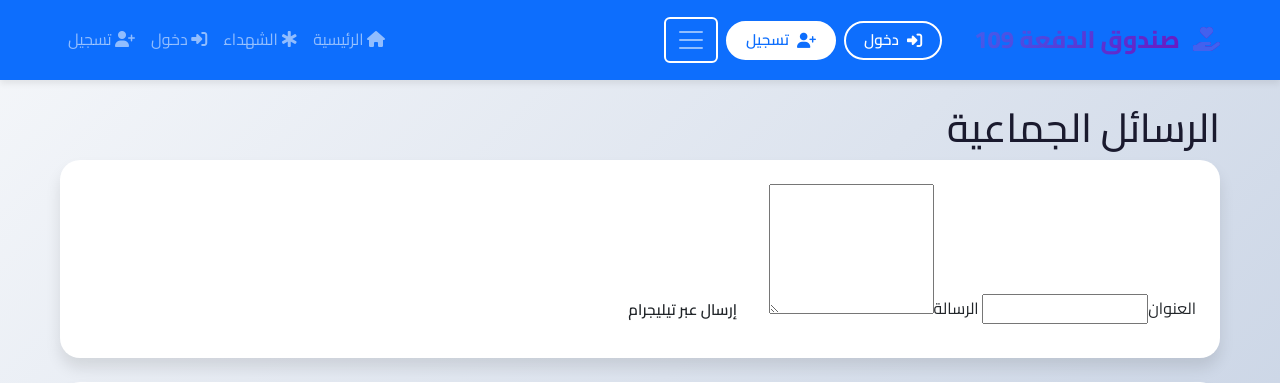
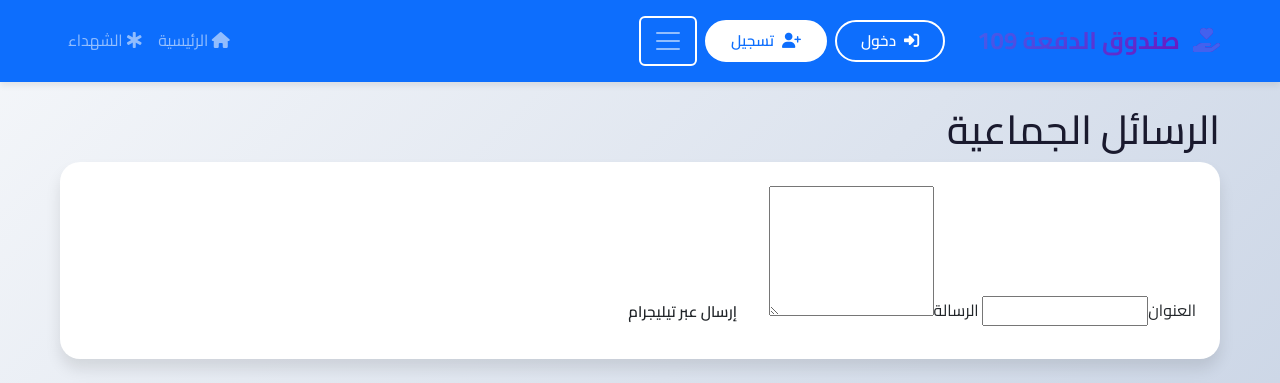
Before and after one commit to abdelrahman109/109-sys1, a Flask app: page /admin/broadcast in a window 1280 px wide. Shown: the top 383 px of the page. Run offline with Flask 3, Linux system fonts and the light colour scheme; a user stored in the database is signed in; data comes from the database, SQL or seed files in the repository; data that the repository does not hold is empty.

Commit message:
Update base.html

```diff
--- a/templates/base.html
+++ b/templates/base.html
@@ -11,46 +11,57 @@
     <link rel="stylesheet" href="/static/css/style.css">
 
     <style>
-        /* تنسيقات إضافية */
-        .btn-custom-login {
+        /* تنسيق الأزرار المستديرة */
+        .btn-round {
+            border-radius: 30px;
+            padding: 8px 24px;
+            font-weight: 600;
+            transition: all 0.3s ease;
+        }
+        .btn-outline-light-round {
             background: transparent;
             border: 2px solid white;
             color: white;
-            border-radius: 25px;
-            padding: 6px 18px;
+            border-radius: 30px;
+            padding: 8px 24px;
             font-weight: 600;
             transition: all 0.3s ease;
         }
-        .btn-custom-login:hover {
+        .btn-outline-light-round:hover {
             background: white;
             color: #0d6efd;
             transform: translateY(-2px);
         }
-        .btn-custom-register {
+        .btn-light-round {
             background: white;
             border: 2px solid white;
             color: #0d6efd;
-            border-radius: 25px;
-            padding: 6px 18px;
+            border-radius: 30px;
+            padding: 8px 24px;
             font-weight: 600;
             transition: all 0.3s ease;
         }
-        .btn-custom-register:hover {
+        .btn-light-round:hover {
             background: transparent;
             color: white;
             transform: translateY(-2px);
         }
+        /* زر القائمة */
         .navbar-toggler {
             border: 2px solid white;
-            padding: 6px 10px;
+            padding: 8px 12px;
         }
         .navbar-toggler-icon {
             filter: brightness(0) invert(1);
         }
+        /* إظهار زر القائمة في كل الشاشات */
+        .navbar-collapse {
+            flex-basis: 100%;
+            flex-grow: 1;
+        }
         @media (min-width: 992px) {
             .navbar-expand-lg .navbar-collapse {
                 display: flex !important;
-                flex-basis: auto;
             }
             .navbar-toggler {
                 display: block !important;
@@ -61,29 +72,31 @@
     {% block extra_css %}{% endblock %}
 </head>
 <body>
-    <nav class="navbar navbar-expand-lg navbar-dark bg-primary">
+    <nav class="navbar navbar-expand-lg navbar-dark bg-primary py-3">
         <div class="container">
-            <a class="navbar-brand" href="/">
+            <a class="navbar-brand fw-bold fs-4" href="/">
                 <i class="fas fa-hand-holding-heart"></i> صندوق الدفعة 109
             </a>
 
+            <!-- الأزرار الرئيسية والقائمة -->
             <div class="d-flex align-items-center gap-2">
                 {% if not current_user.is_authenticated %}
-                    <a href="/login" class="btn btn-custom-login">
+                    <a href="/login" class="btn btn-outline-light-round">
                         <i class="fas fa-sign-in-alt"></i> دخول
                     </a>
-                    <a href="/register" class="btn btn-custom-register">
+                    <a href="/register" class="btn btn-light-round">
                         <i class="fas fa-user-plus"></i> تسجيل
                     </a>
                 {% endif %}
 
-                <button class="navbar-toggler" type="button" data-bs-toggle="collapse" data-bs-target="#navbarNav" aria-controls="navbarNav" aria-expanded="false" aria-label="القائمة">
+                <button class="navbar-toggler" type="button" data-bs-toggle="collapse" data-bs-target="#navbarNav" aria-label="القائمة">
                     <span class="navbar-toggler-icon"></span>
                 </button>
             </div>
 
+            <!-- القائمة المنسدلة -->
             <div class="collapse navbar-collapse" id="navbarNav">
-                <ul class="navbar-nav ms-auto">
+                <ul class="navbar-nav ms-auto mt-3 mt-lg-0">
                     <li class="nav-item">
                         <a class="nav-link" href="/">
                             <i class="fas fa-home"></i> الرئيسية
@@ -131,17 +144,6 @@
                                 <i class="fas fa-sign-out-alt"></i> تسجيل خروج
                             </a>
                         </li>
-                    {% else %}
-                        <li class="nav-item">
-                            <a class="nav-link" href="/login">
-                                <i class="fas fa-sign-in-alt"></i> دخول
-                            </a>
-                        </li>
-                        <li class="nav-item">
-                            <a class="nav-link" href="/register">
-                                <i class="fas fa-user-plus"></i> تسجيل
-                            </a>
-                        </li>
                     {% endif %}
                 </ul>
             </div>
```
